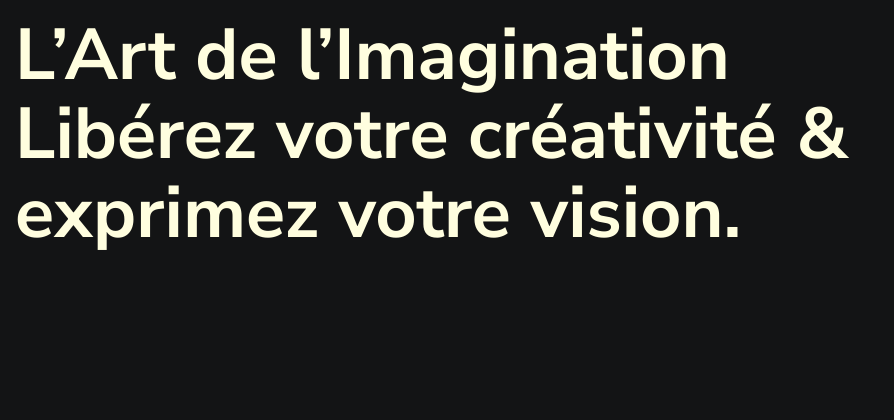
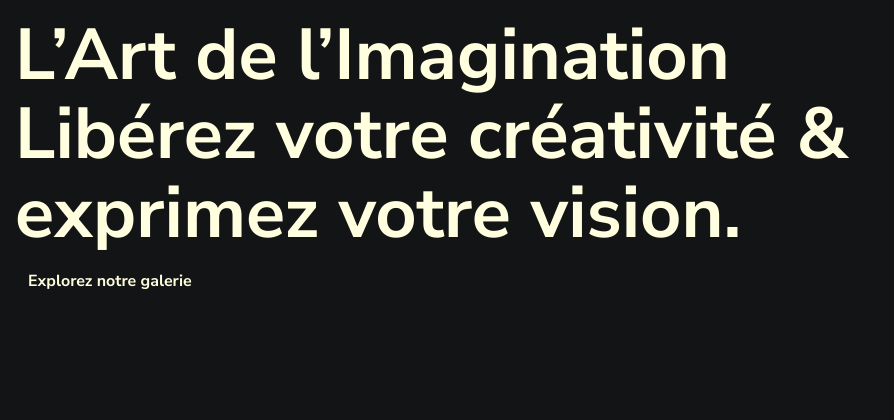
Before and after one commit to ArielShadrac/Atelier-Cr-atif, a Django app: page / in a window 1280 px wide. Shown: the part 232-652 px from the top of the page, without its empty margins (0-894 px from the left). Run offline with Django 4.2, Linux system fonts and the light colour scheme; data comes from the database, SQL or seed files in the repository; some libraries are stand-ins or nearby versions.

Commit message:
Gallery url adding on homepage to redirect on gallery page

```diff
--- a/templates/index.html
+++ b/templates/index.html
@@ -8,6 +8,10 @@
             <div class="row d-flex  align-items-start">
                 <div class="col-md-11">
                     <h1 class="display-3">L’Art de l’Imagination<br>Libérez votre créativité & exprimez votre vision.</h1>
+                    <a href="{% url 'gallery' %}" class="btn font-weight-bold" style="transition: transform 0.3s;" onmouseover="this.style.transform='scale(1.2)'" onmouseout="this.style.transform='scale(1)'">
+                        Explorez notre galerie
+                      </a>
+
                 </div>
             </div>
         </div>
```
